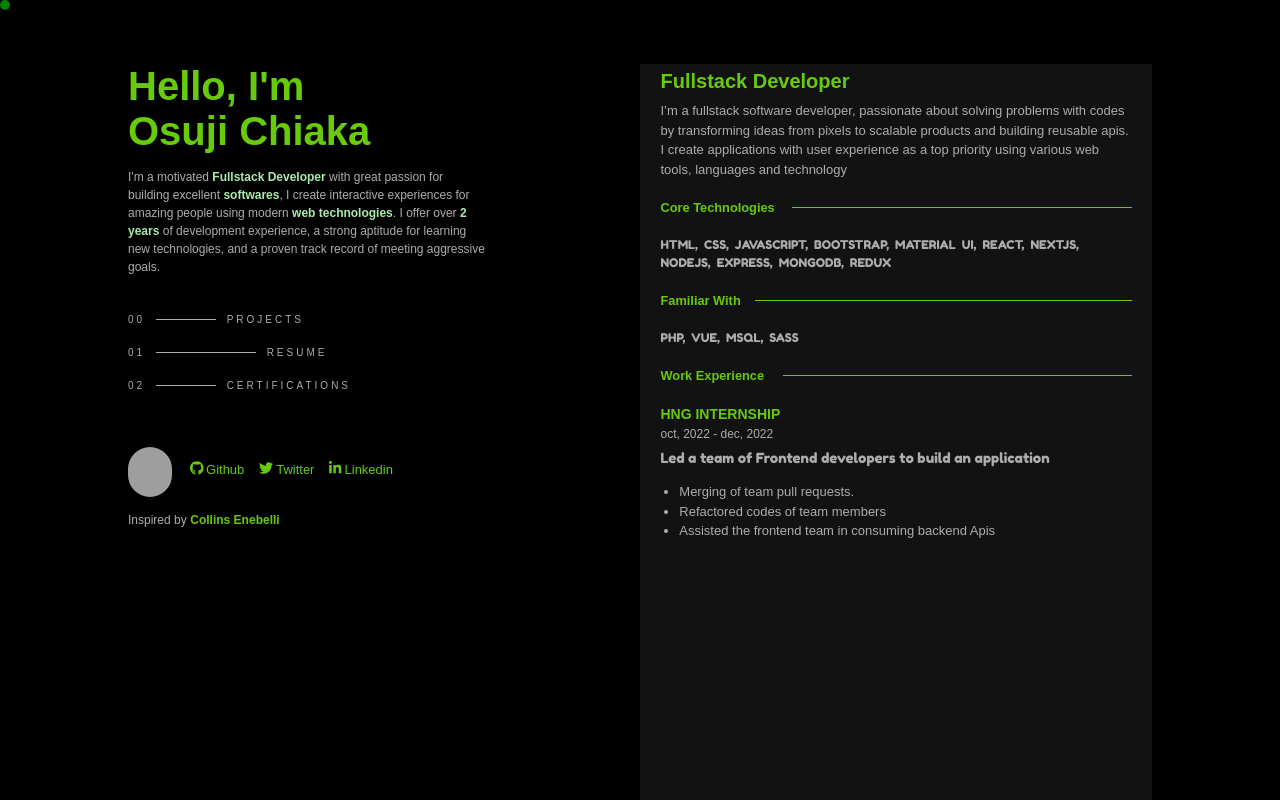
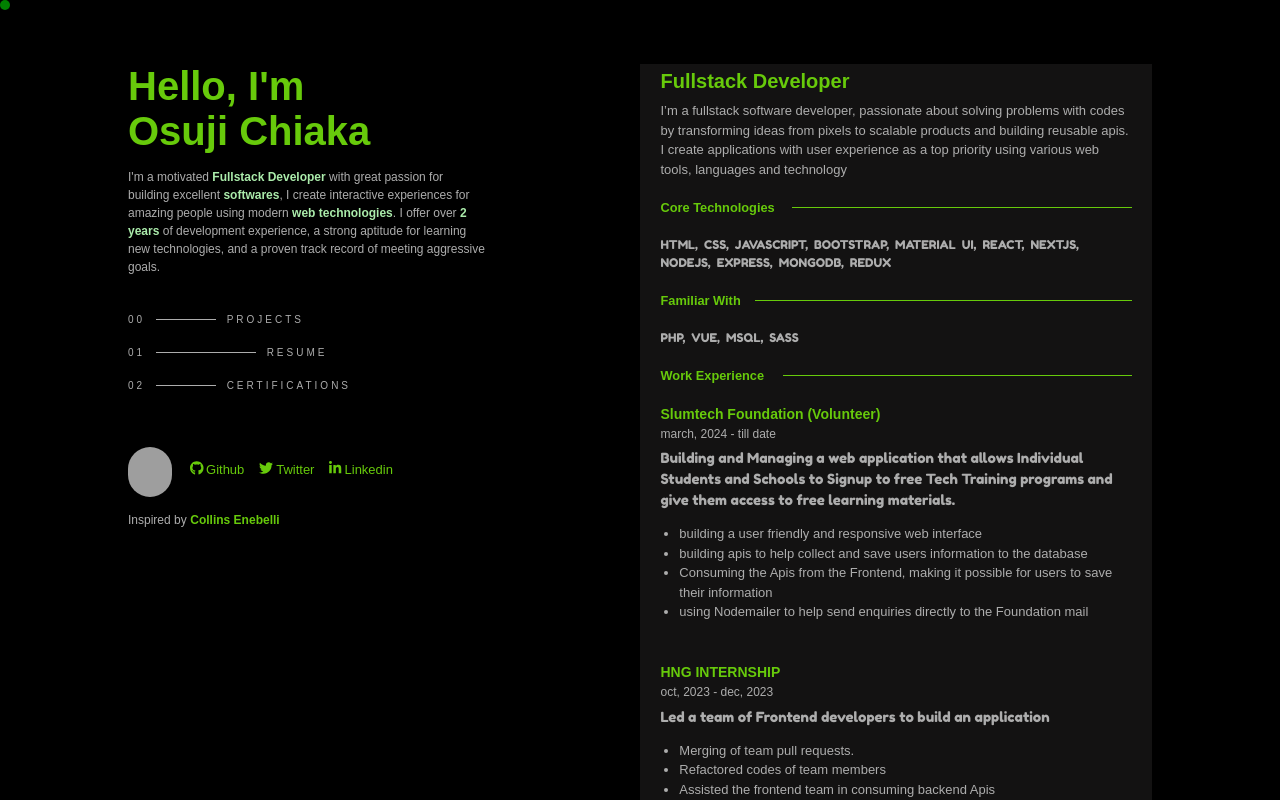
Before and after one commit to chiaka1996/my_portfollio, a React (Create React App) app: page /resume in a window 1280 px wide. Built offline with nearby package versions, Linux system fonts and the light colour scheme; grey boxes are pictures that could not be loaded.

Commit message:
worked on the resume

```diff
--- a/src/Components/Projects.js
+++ b/src/Components/Projects.js
@@ -13,6 +13,50 @@ const Projects = (props) => {
             <div className="projectContainer">
             <div className='featuredHeader'>
             FEATURED
+            </div>
+
+            <div className='featuredProjects'>
+            <FeaturedProjects
+            header= "PERFTRAKA"
+            stacks="HTML, CSS, TAILWIND, LARAVEL, BLADE"
+            description = "A web application for a security company, used for capturing Locations and managing employees logs "
+            type = 'featured'
+            liveLink="https://perftraka.com/"
+            codeLink=""
+            />
+            </div>
+
+            <div className='featuredProjects'>
+            <FeaturedProjects
+            header= "Slumtech Foundation"
+            stacks="Next.js, MONGODB"
+            description = "A website for a non-profit organisation, that specializes in training teenagers in different aspect of technology"
+            type = 'featured'
+            liveLink="https://www.slumtechfoundation.com/"
+            codeLink=""
+            />
+            </div>
+
+            <div className='featuredProjects'>
+            <FeaturedProjects
+            header= "1035 Technology"
+            stacks="Next.js"
+            description = "A website For a Tech, Telecommunication & Energy Consulting Service Company In Nigeria"
+            type = 'featured'
+            liveLink="https://www.1035gtech.com/"
+            codeLink=""
+            />
+            </div>
+
+            <div className='featuredProjects'>
+            <FeaturedProjects
+            header= "A2z101"
+            stacks="Next.js"
+            description = "A website for a Project Management company"
+            type = 'featured'
+            liveLink="https://www.atozoneonone.com/"
+            codeLink=""
+            />
             </div>
 
             <div className='featuredProjects'>
@@ -48,7 +92,7 @@ const Projects = (props) => {
             />
             </div>
 
-            <div className='featuredProjects'>
+            {/* <div className='featuredProjects'>
             <FeaturedProjects
             header= "Tracquire"
             stacks="Nextjs, Laravel"
@@ -57,9 +101,9 @@ const Projects = (props) => {
             liveLink="https://tracquire.vercel.app"
             codeLink=""
             />
-            </div>
+            </div> */}
 
-            <div className='othersHeader'>
+            {/* <div className='othersHeader'>
             OTHERS
             </div>
 
@@ -151,7 +195,7 @@ const Projects = (props) => {
 
 
             </div>
-            </div>
+            </div> */}
             </div>
 
         </div>
--- a/src/Components/Resume.js
+++ b/src/Components/Resume.js
@@ -51,10 +51,36 @@ const Resume = () => {
 
         <div className='workList'>
         <div className='workHeader'>
+        Slumtech Foundation (Volunteer)
+        </div>
+        <div className='workDate'>
+        march, 2024 - till date
+        </div>
+        <div className="briefDescription">
+        Building and Managing a web application that allows Individual Students and Schools to Signup to free Tech Training programs and
+        give them access to free learning materials.
+        </div>
+        <ul>
+        <li>building a user friendly and responsive web interface</li>
+        <li>
+        building apis to help collect and save users information to the database
+        </li>
+        <li>
+        Consuming the Apis from the Frontend, making it possible for users to save their information
+        </li>
+        <li>
+        using Nodemailer to help send enquiries directly to the Foundation mail
+        </li>
+        </ul>
+        </div>
+
+        <br/>
+        <div className='workList'>
+        <div className='workHeader'>
         HNG INTERNSHIP
         </div>
         <div className='workDate'>
-        oct, 2022 - dec, 2022
+        oct, 2023 - dec, 2023
         </div>
         <div className="briefDescription">
         Led a team of Frontend developers to build an application
```
